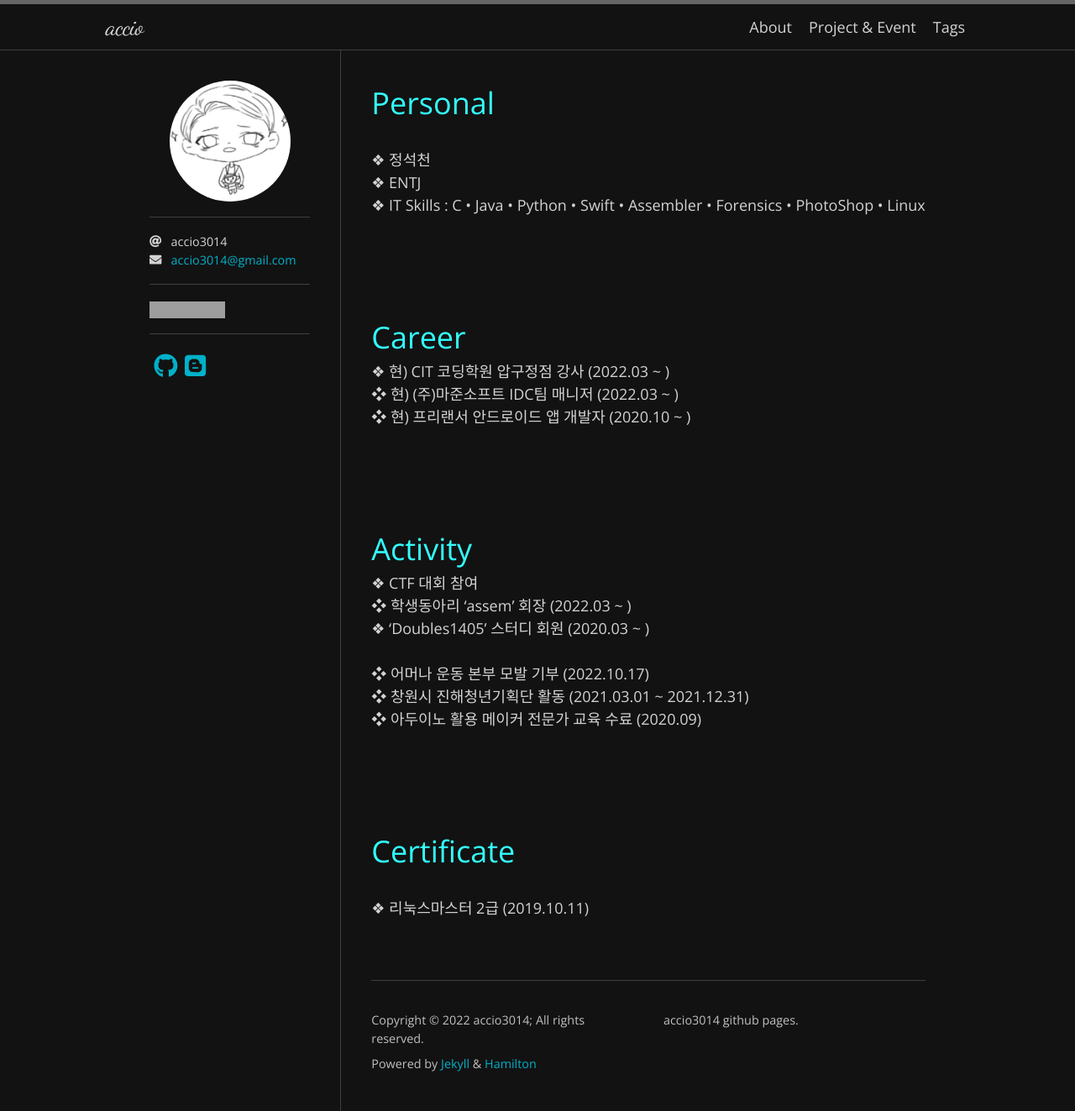
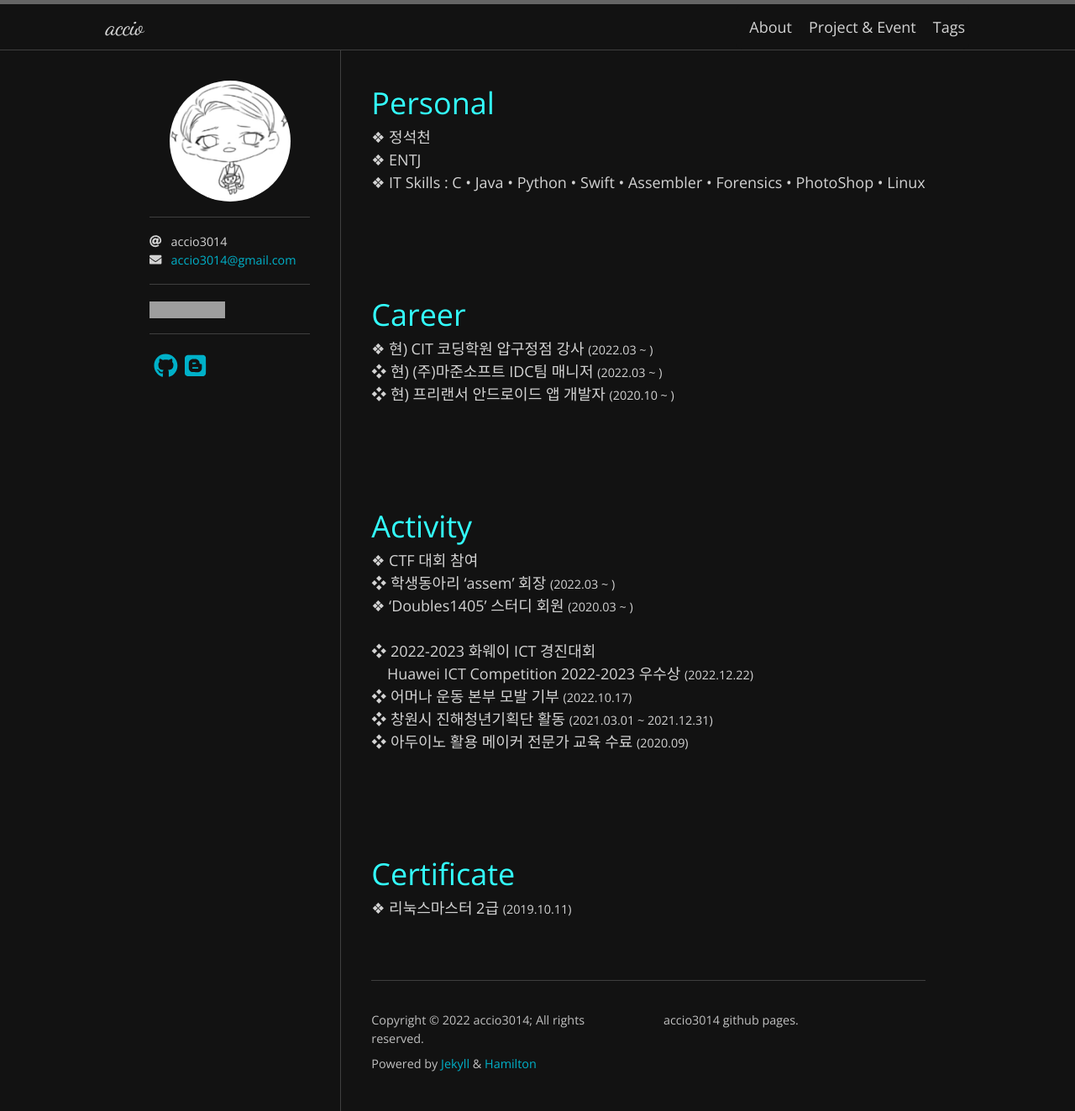
Before and after one commit to accio3014/accio3014.github.io, a Jekyll site: the page index.html, which Jekyll copies as it is, in a window 1280 px wide. Shown: the whole page at 84% size. Built offline with Jekyll 4.4.1, drawn with Linux system fonts in a browser that asks for light colours; nearby versions of some CDN libraries; some web fonts are replaced; grey boxes are pictures that could not be loaded.

Commit message:
Update about

```diff
--- a/index.html
+++ b/index.html
@@ -133,7 +133,7 @@
                     <div class="home">
 
                         <p><span style="font-size:2em; color:#33FFFF;">Personal</span>
-                        <br />    <br />
+                        <br />
                         ❖  정석천    <br />
                         ❖  ENTJ  <br />
                         ❖  IT Skills : C • Java • Python • Swift • Assembler • Forensics • PhotoShop • Linux   <br />
@@ -143,9 +143,9 @@
 
                         <p><span style="font-size:2em; color:#33FFFF;">Career</span>
                         <br />
-                        ❖  현) CIT 코딩학원 압구정점 강사 (2022.03 ~ )<br />
-                        ❖  현) (주)마준소프트 IDC팀 매니저 (2022.03 ~ )<br />
-                        ❖  현) 프리랜서 안드로이드 앱 개발자 (2020.10 ~ )<br />
+                        ❖  현) CIT 코딩학원 압구정점 강사 <span style="font-size:0.8em;">(2022.03 ~ )</span><br />
+                        ❖  현) (주)마준소프트 IDC팀 매니저 <span style="font-size:0.8em;">(2022.03 ~ )</span><br />
+                        ❖  현) 프리랜서 안드로이드 앱 개발자 <span style="font-size:0.8em;">(2020.10 ~ )</span><br />
                         <br />
                         <br />
                         <br /></p>
@@ -153,19 +153,21 @@
                         <p><span style="font-size:2em; color:#33FFFF;">Activity</span>
                         <br />
                         ❖  CTF 대회 참여 <br />
-                        ❖  학생동아리 ‘assem’ 회장 (2022.03 ~ )  <br />
-                        ❖  ‘Doubles1405’ 스터디 회원 (2020.03 ~ )    <br />
+                        ❖  학생동아리 ‘assem’ 회장 <span style="font-size:0.8em;">(2022.03 ~ )</span>    <br />
+                        ❖  ‘Doubles1405’ 스터디 회원 <span style="font-size:0.8em;">(2020.03 ~ )</span>    <br />
                         <br />
-                        ❖  어머나 운동 본부 모발 기부 (2022.10.17)     <br />
-                        ❖  창원시 진해청년기획단 활동 (2021.03.01 ~ 2021.12.31)     <br />
-                        ❖  아두이노 활용 메이커 전문가 교육 수료 (2020.09)        <br />
+                        ❖  2022-2023 화웨이 ICT 경진대회    <br />
+                        &nbsp;&nbsp;&nbsp;&nbsp;Huawei ICT Competition 2022-2023 우수상 <span style="font-size:0.8em;">(2022.12.22)</span>     <br />
+                        ❖  어머나 운동 본부 모발 기부 <span style="font-size:0.8em;">(2022.10.17)</span>     <br />
+                        ❖  창원시 진해청년기획단 활동 <span style="font-size:0.8em;">(2021.03.01 ~ 2021.12.31)</span>     <br />
+                        ❖  아두이노 활용 메이커 전문가 교육 수료 <span style="font-size:0.8em;">(2020.09)</span>        <br />
                         <br />
                         <br />
                         <br /></p>
 
                         <p><span style="font-size:2em; color:#33FFFF;">Certificate</span>
-                        <br /> <br />
-                        ❖  리눅스마스터 2급 (2019.10.11)</p>
+                        <br />
+                        ❖  리눅스마스터 2급 <span style="font-size:0.8em;">(2019.10.11)</span></p>
 
 
                     </div>
```
